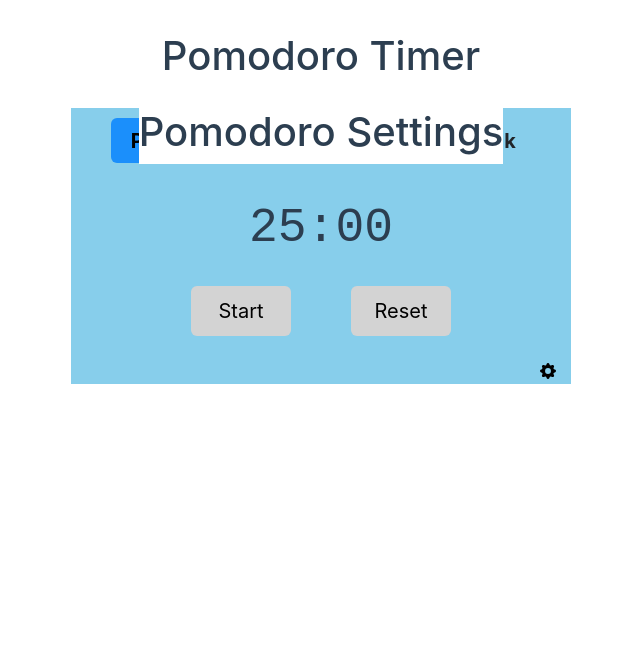
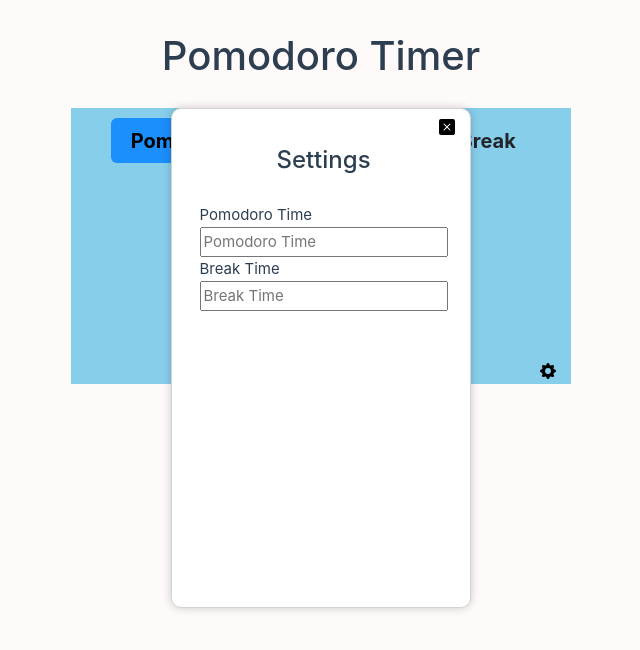
Before and after one commit to kevany23/pomodoro, a Vue app: page / in a window 1280 px wide. Both pictures are taken after a click on the picture 867 px from the left and 371 px from the top of the page. Shown: the top 650 px of the page, without its empty margins (319-959 px from the left). Built offline with nearby package versions, Linux system fonts and the light colour scheme.

Commit message:
Add settings toggle

```diff
--- a/src/assets/main.css
+++ b/src/assets/main.css
@@ -13,6 +13,10 @@ a,
   color: hsla(160, 100%, 37%, 1);
   transition: 0.4s;
   padding: 3px;
+}
+
+body {
+  background-color: snow;
 }
 
 @media (hover: hover) {
--- a/src/components/PomodoroSettings.vue
+++ b/src/components/PomodoroSettings.vue
@@ -1,24 +1,38 @@
 <template>
-  <div class="pomodoro-settings">
-    <!-- Your settings content here -->
-    <h1>Pomodoro Settings</h1>
+  <div class="pomodoro-settings" v-if="isVisible">
+    <img src="../assets/x-square-fill.svg" @click="hideSettings" />
+    <h4>Settings</h4>
+    <form class="settings-form">
+      <label for="pomodoro-time">Pomodoro Time</label>
+      <input id="pomodoro-time" placeholder="Pomodoro Time" type="number" />
+
+      <label for="break-time">Break Time</label>
+      <input id="break-time" placeholder="Break Time" type="number" />
+    </form>
   </div>
 </template>
 
-<script>
+<script lang="ts">
 export default {
   name: 'PomodoroSettings',
   data() {
     return {
       // Your data properties here
+      isVisible: false,
     };
   },
   methods: {
-    // Your methods here
+    hideSettings() {
+      this.isVisible = false;
+    },
+    toggleDisplay() {
+      this.isVisible = !this.isVisible;
+    }
   },
   mounted() {
     // Code to run when the component is mounted
-  },
+
+  }
 };
 </script>
 
@@ -26,6 +40,28 @@ export default {
 .pomodoro-settings {
   background-color: white;
   position: absolute;
+  width: 300px;
+  height: 500px;
+  padding: 20px;
+  padding-top: 5px;
+  padding-right: 15px;
+  box-shadow: 0 0 10px rgba(0, 0, 0, 0.2);
+  border-radius: 10px;
+  border: 1px solid lightgray;
+  display: flex;
+  flex-direction: column;
+  justify-content: space-around;
 }
 
+.settings-form {
+  margin-top: 10px;
+  display: flex;
+  flex-direction: column;
+  justify-content: flex-start;
+  height: 80%;
+}
+
+.pomodoro-settings > img {
+  margin-left: auto;
+}
 </style>
--- a/src/components/PomodoroTimer.vue
+++ b/src/components/PomodoroTimer.vue
@@ -31,9 +31,9 @@
     </ul>
     <Timer class="timer" ref="timer" @timer-alarm="handleTimerAlarm" />
     <div class="settings-bar">
-      <img src="../assets/gear-fill.svg" @click="displaySettings"/>
+      <img src="../assets/gear-fill.svg" @click="displaySettings" />
     </div>
-    <PomodoroSettings/>
+    <PomodoroSettings ref="settings"/>
   </div>
 </template>
 
@@ -50,12 +50,13 @@ interface PomodoroTimerData {
   timerMode: TimerModeEnum;
   longBreakInterval: number;
   pomodoroSessions: number;
+  isSettingsVisibleProps: boolean;
 }
 export default {
   name: 'PomodoroTimer',
   components: {
     Timer,
-    PomodoroSettings,
+    PomodoroSettings
   },
   data(): PomodoroTimerData {
     return {
@@ -66,6 +67,7 @@ export default {
       timerMode: TimerModeEnum.Pomodoro,
       longBreakInterval: 4,
       pomodoroSessions: 0,
+      isSettingsVisibleProps: false
     };
   },
   created() {
@@ -116,7 +118,8 @@ export default {
       }
     },
     displaySettings() {
-      alert('display settings');
+      const settings = this.$refs.settings as typeof PomodoroSettings;
+      settings.toggleDisplay();
     }
   },
   mounted() {
--- a/src/components/Timer.vue
+++ b/src/components/Timer.vue
@@ -28,6 +28,8 @@ import {
 } from '../util/time_util';
 import clock_alarm from '../assets/sounds/clock-alarm-8761.mp3';
 export default {
+  /* eslint-disable-next-line */
+  name: 'Timer',
   props: {
     defaultDuration: {
       type: String,
@@ -93,7 +95,7 @@ export default {
         if (this.timeRemaining <= 0) {
           this.timeRemaining = 0;
           this.stopTimer();
-          this.$emit('timer-alarm', {message: 'hello'});
+          this.$emit('timer-alarm', { message: 'hello' });
           this.alarmSound.play();
         }
         this.startTime = Date.now();
```
Also changed, not shown: src/assets/x-square-fill.svg (added), src/assets/x-square.svg (added).
